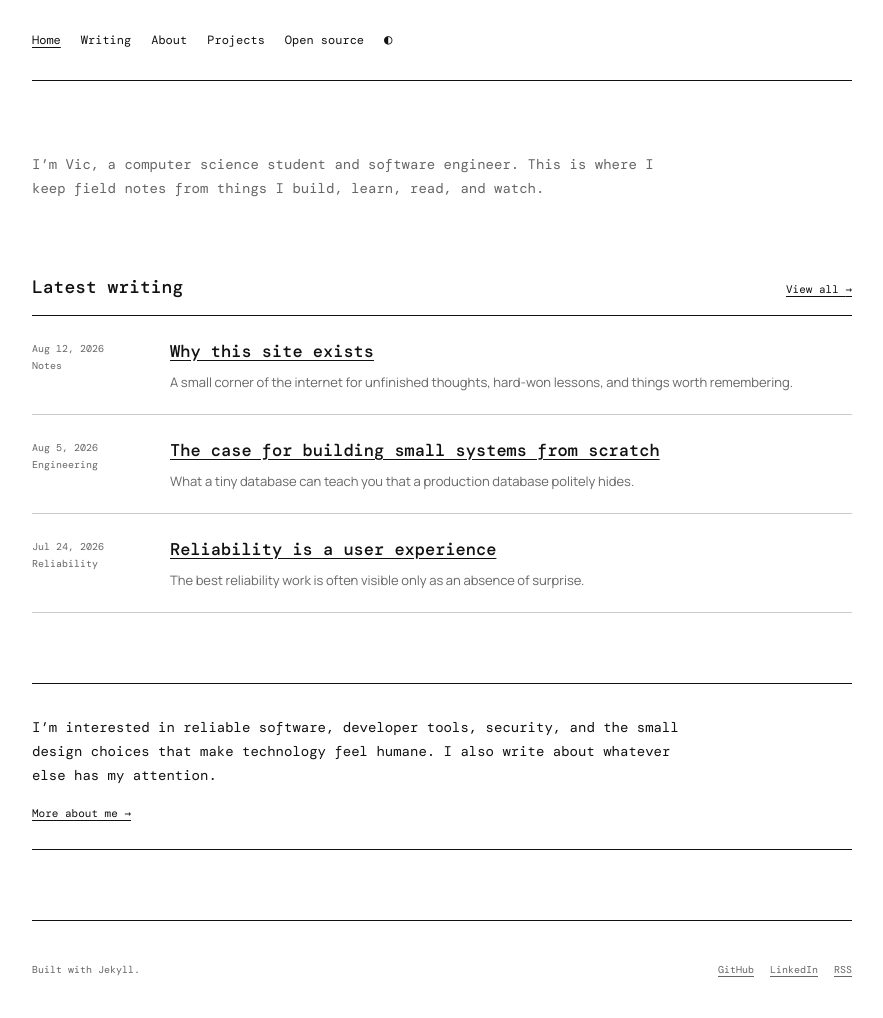
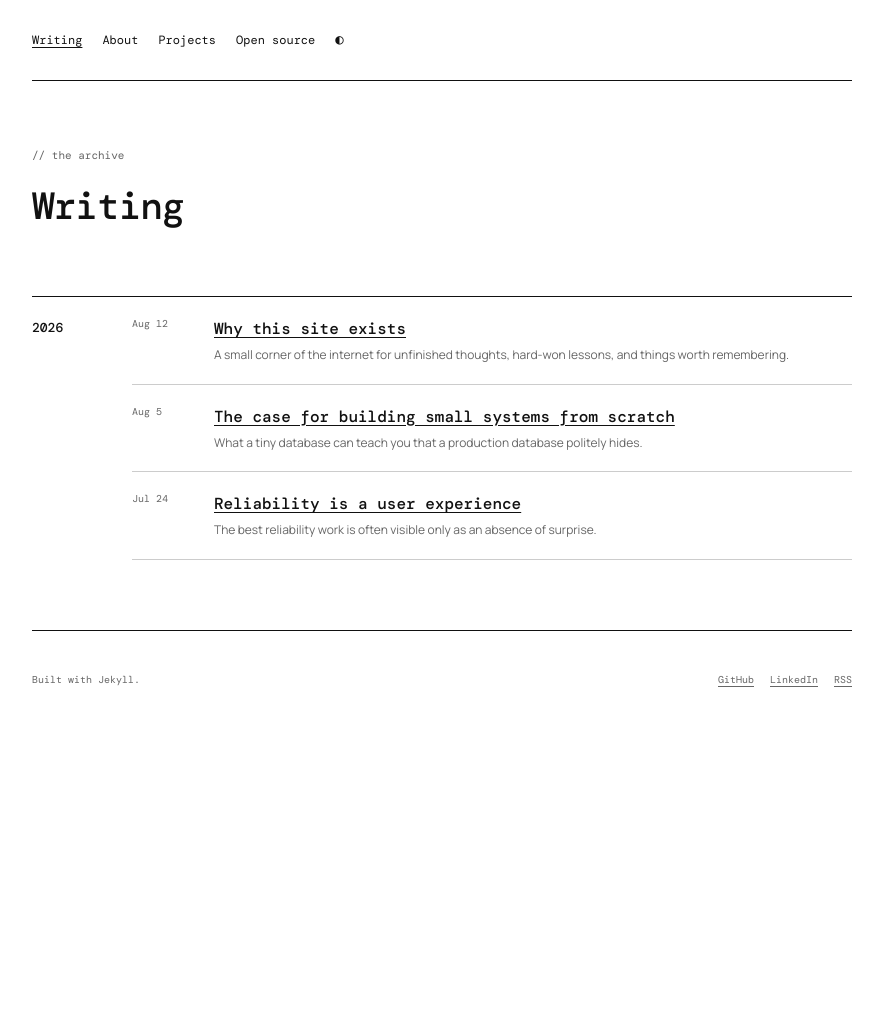
Before and after one commit to vichekaoeun/vichekaoeun.github.io, a Jekyll site: the page built from index.md, in a window 1280 px wide. Shown: the whole page, without its empty margins (198-1081 px from the left). Built offline with Jekyll 4.4.1, drawn with Linux system fonts in a browser that asks for light colours; after the commit the page ends 900 px from its top, so only the background shows below that.

Commit message:
Use writing archive as site home

```diff
--- a/_data/content.yml
+++ /dev/null
@@ -1,2 +0,0 @@
-home_intro: I’m Vic, a computer science student and software engineer. This is where I keep field notes from things I build, learn, read, and watch.
-home_note: I’m interested in reliable software, developer tools, security, and the small design choices that make technology feel humane. I also write about whatever else has my attention.
--- a/_includes/header.html
+++ b/_includes/header.html
@@ -1,7 +1,6 @@
 <header class="site-header">
   <nav class="site-nav" aria-label="Main navigation">
-    <a href="{{ '/' | relative_url }}"{% if page.url == '/' %} aria-current="page"{% endif %}>Home</a>
-    <a href="{{ '/writing/' | relative_url }}"{% if page.url contains '/writing' %} aria-current="page"{% endif %}>Writing</a>
+    <a href="{{ '/' | relative_url }}"{% if page.url == '/' or page.url contains '/writing' %} aria-current="page"{% endif %}>Writing</a>
     <a href="{{ '/about/' | relative_url }}"{% if page.url == '/about/' %} aria-current="page"{% endif %}>About</a>
     <a href="{{ '/projects/' | relative_url }}"{% if page.url == '/projects/' %} aria-current="page"{% endif %}>Projects</a>
     <a href="{{ '/open-source/' | relative_url }}"{% if page.url contains '/open-source' %} aria-current="page"{% endif %}>Open source</a>
--- a/_layouts/post.html
+++ b/_layouts/post.html
@@ -3,7 +3,7 @@ layout: default
 ---
 <article class="post">
   <header class="post-header">
-    <a class="eyebrow back-link" href="{{ '/writing/' | relative_url }}">← All writing</a>
+    <a class="eyebrow back-link" href="{{ '/' | relative_url }}">← All writing</a>
     <h1>{{ page.title }}</h1>
     {% if page.description %}<p class="post-dek">{{ page.description }}</p>{% endif %}
     <div class="post-meta">
--- a/assets/css/main.css
+++ b/assets/css/main.css
@@ -79,10 +79,6 @@ img { display: block; max-width: 100%; }
 }
 .eyebrow::before { content: "// "; }
 
-.home-hero { max-width: 720px; padding: 72px 0; }
-.hero-intro { max-width: 650px; margin: 0; color: var(--muted); }
-
-.home-section { padding-bottom: 70px; }
 .section-heading {
   display: flex;
   align-items: baseline;
@@ -109,16 +105,6 @@ img { display: block; max-width: 100%; }
 .post-row h3 { margin: 0 0 5px; font-size: 17px; font-weight: 500; }
 .post-row p { margin: 0; color: var(--muted); font-family: var(--sans); font-size: 13px; }
 .row-arrow { display: none; }
-
-.home-note {
-  margin-bottom: 70px;
-  padding: 24px 0;
-  border-top: 1px solid var(--line);
-  border-bottom: 1px solid var(--line);
-}
-.home-note .note-mark { display: none; }
-.home-note p:not(.eyebrow) { max-width: 650px; margin: 8px 0 14px; }
-.home-note > a { font-size: 11px; }
 
 .page-intro { max-width: 700px; padding: 65px 0 45px; }
 .page-intro h1 { margin: 10px 0 12px; font-size: 38px; font-weight: 500; letter-spacing: -.03em; }
@@ -214,7 +200,6 @@ img { display: block; max-width: 100%; }
     gap: 10px 14px;
   }
   .theme-toggle { justify-self: start; }
-  .home-hero { padding: 55px 0; }
   .post-row { grid-template-columns: 1fr; gap: 7px; }
   .post-row-meta time, .post-row-meta span { display: inline; margin-right: 10px; }
   .archive-year { grid-template-columns: 1fr; }
--- a/index.md
+++ b/index.md
@@ -1,39 +1,29 @@
 ---
-title:
-description: "The personal blog of Vicheka Oeun — software, systems, books, films, and other curiosities."
+title: Writing
+description: "Essays, field notes, and observations from Vicheka Oeun."
 ---
 
-<section class="home-hero">
-  <p class="hero-intro">{{ site.data.content.home_intro }}</p>
-</section>
+<header class="page-intro">
+  <p class="eyebrow">The archive</p>
+  <h1>Writing</h1>
+</header>
 
-<section class="home-section">
-  <div class="section-heading">
-    <h2>Latest writing</h2>
-    <a href="{{ '/writing/' | relative_url }}">View all <span aria-hidden="true">→</span></a>
-  </div>
-
-  <div class="post-list">
-    {% for post in site.posts limit: 5 %}
-      <article class="post-row{% if forloop.first %} featured{% endif %}">
-        <div class="post-row-meta">
-          <time datetime="{{ post.date | date_to_xmlschema }}">{{ post.date | date: "%b %-d, %Y" }}</time>
-          {% if post.category %}<span>{{ post.category }}</span>{% endif %}
-        </div>
-        <div>
-          <h3><a href="{{ post.url | relative_url }}">{{ post.title }}</a></h3>
-          {% if post.description %}<p>{{ post.description }}</p>{% endif %}
-        </div>
-        <a class="row-arrow" href="{{ post.url | relative_url }}" aria-label="Read {{ post.title }}">↗</a>
-      </article>
-    {% endfor %}
-  </div>
-</section>
-
-<aside class="home-note">
-  <span class="note-mark" aria-hidden="true">✳</span>
-  <div>
-    <p>{{ site.data.content.home_note }}</p>
-  </div>
-  <a href="{{ '/about/' | relative_url }}">More about me →</a>
-</aside>
+<div class="archive">
+  {% assign posts_by_year = site.posts | group_by_exp: "post", "post.date | date: '%Y'" %}
+  {% for year in posts_by_year %}
+    <section class="archive-year">
+      <h2>{{ year.name }}</h2>
+      <div class="archive-posts">
+        {% for post in year.items %}
+          <article>
+            <time datetime="{{ post.date | date_to_xmlschema }}">{{ post.date | date: "%b %-d" }}</time>
+            <div>
+              <h3><a href="{{ post.url | relative_url }}">{{ post.title }}</a></h3>
+              {% if post.description %}<p>{{ post.description }}</p>{% endif %}
+            </div>
+          </article>
+        {% endfor %}
+      </div>
+    </section>
+  {% endfor %}
+</div>
```
Also changed, not shown: .pages.yml, README.md.
